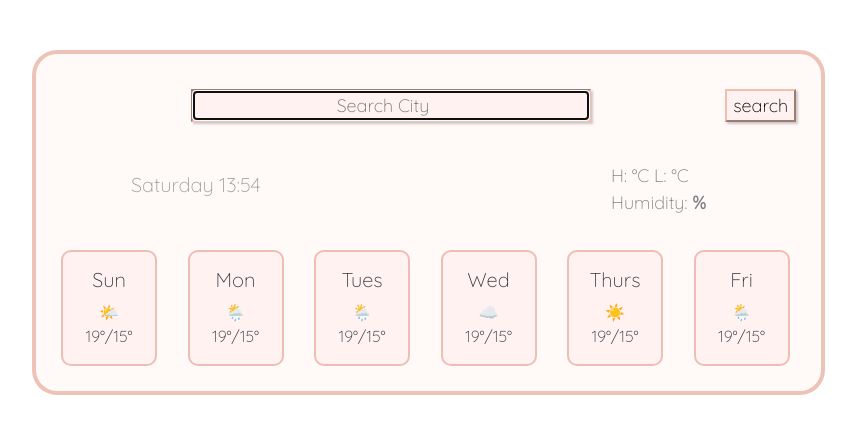
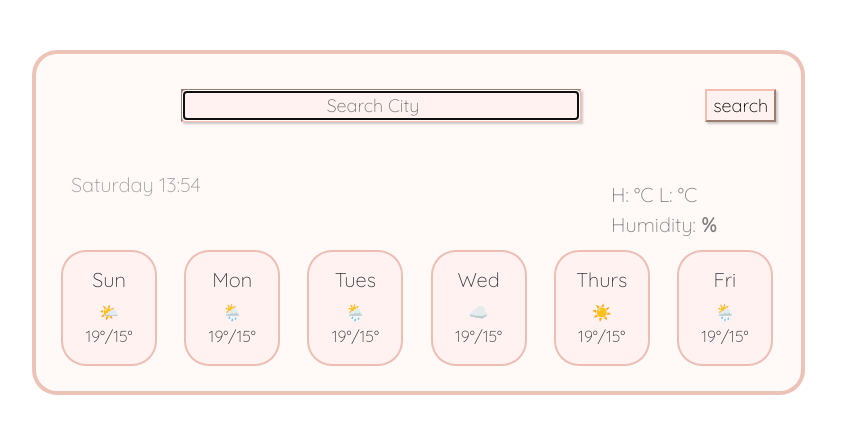
Before and after one commit to briteggers/Weather-App, a website built with Parcel: page index.html in a window 1280 px wide. Shown: the whole page, without its empty margins (18-874 px from the left). Built offline with nearby package versions, Linux system fonts and the light colour scheme; no server answers.

Commit message:
updated margins on date and highlow

```diff
--- a/index.html
+++ b/index.html
@@ -41,7 +41,7 @@
       </form>
 
       <h1 id="new-city"></h1>
-<h2 id="big-temp"></h2>
+<h2 id="big-temp" degree="°C"></h2>
 
 
       <p class="highlow">
--- a/src/style.css
+++ b/src/style.css
@@ -4,7 +4,7 @@ input {
   box-shadow: 2px 2px 2px rgba(168, 163, 163, 0.568);
   font-family: "Quicksand", sans-serif;
   font-size: 18px;
-  margin-left: 130px;
+  margin-left: 120px;
   margin-top: 10px;
   text-align: center;
 }
@@ -23,27 +23,19 @@ h2 {
   color: rgb(53, 59, 66, 0.75);
   font-size: 60px;
   font-family: "Quicksand", sans-serif;
-  margin-left: 500px;
+  margin-left: 545px;
   margin-top: 48px;
   position: relative;
   text-shadow: 3px 3px 3px rgb(206, 198, 192);
 }
 
-.highlow {
-  color: rgb(53, 59, 66, 0.75);
-  font-size: 18px;
-  font-family: "Quicksand", sans-serif;
-  margin-left: 550px;
-  margin-top: -8px;
-  opacity: 85%;
-  position: absolute;
-}
 .date {
   color: rgb(126, 129, 133);
   font-size: 20px;
   font-family: "Quicksand", sans-serif;
   margin-bottom: 0px;
-  margin-left: 70px;
+  margin-top: 25px;
+  margin-left: 10px;
   opacity: 75%;
 }
 
@@ -52,9 +44,20 @@ h2 {
   font-size: 20px;
   font-family: "Quicksand", sans-serif;
   margin-bottom: 50px;
-  margin-left: 70px;
+  margin-left: 10px;
   opacity: 75%;
 }
+
+.highlow {
+  color: rgb(53, 59, 66, 0.75);
+  font-size: 20px;
+  font-family: "Quicksand", sans-serif;
+  margin-left: 550px;
+  margin-top: 10px;
+  opacity: 85%;
+  position: absolute;
+}
+
 .container {
   border: solid 4px;
   border-color: rgba(218, 134, 113, 0.479);
@@ -79,6 +82,6 @@ h2 {
 .card {
   border: solid 2px;
   background-color: rgba(255, 213, 210, 0.185);
-  border-radius: 10px;
+  border-radius: 25px;
   color: rgba(218, 134, 113, 0.479);
 }
```
